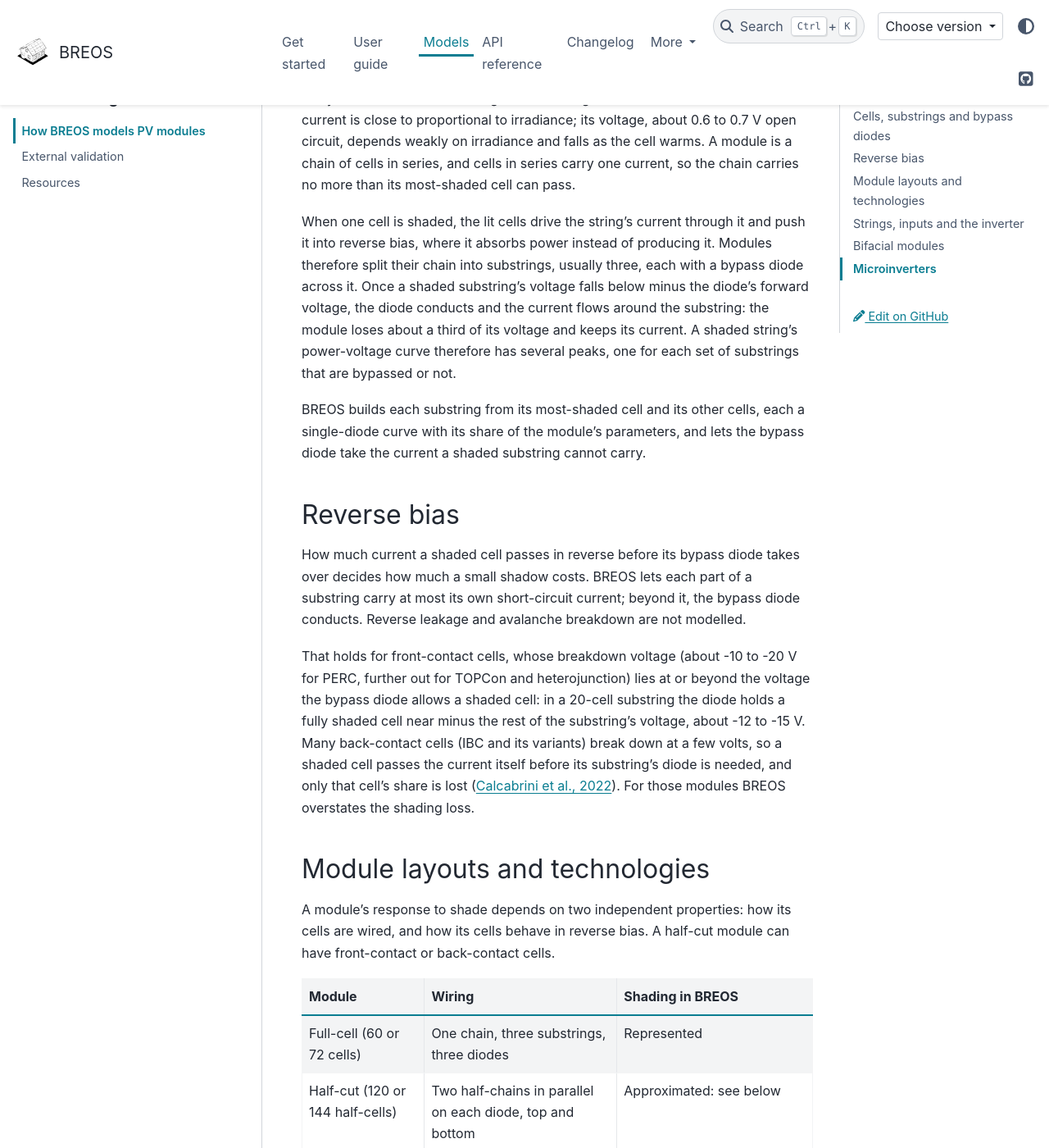
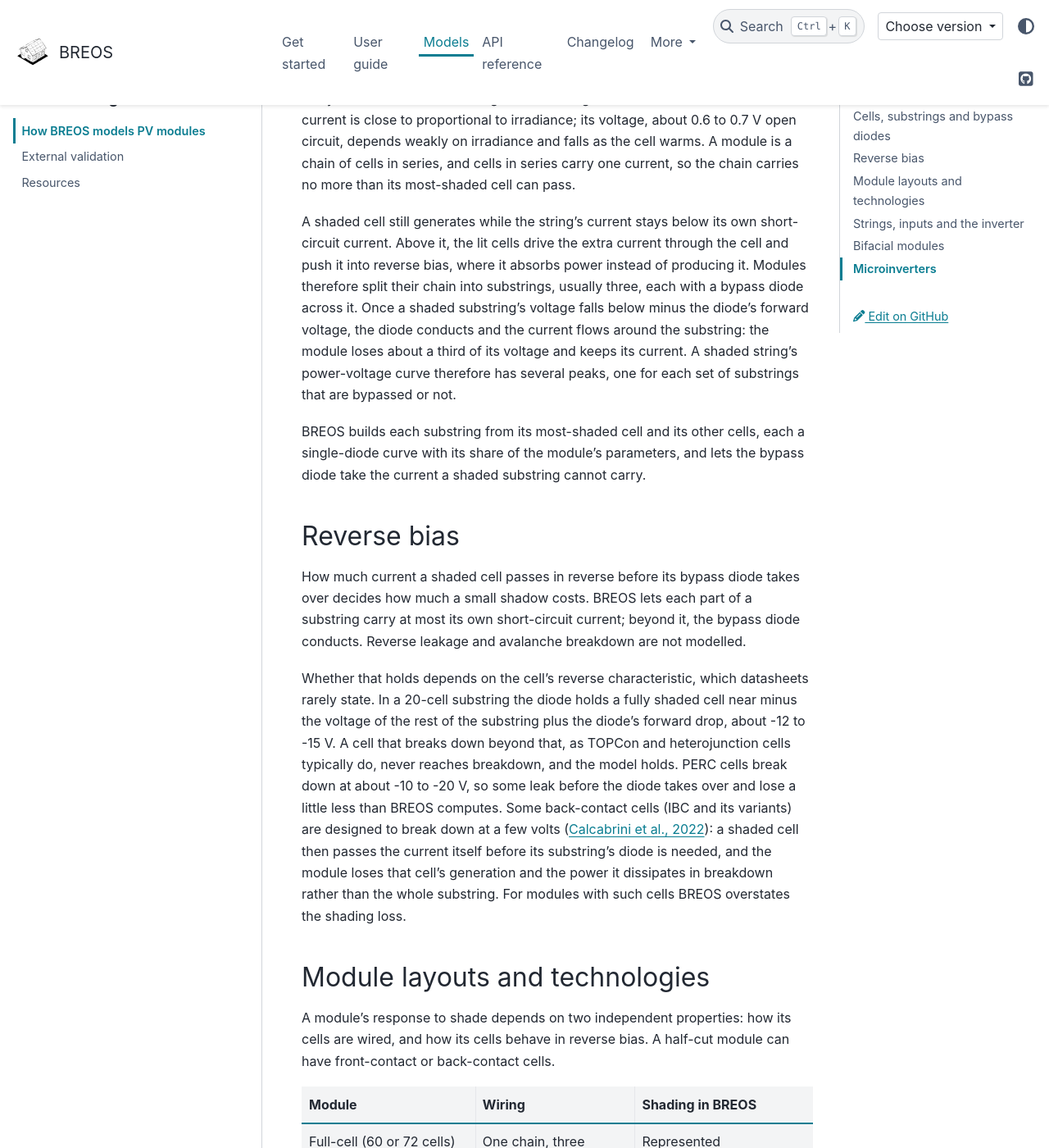
Before and after one commit to Str4vinci/breos, a Sphinx documentation site: the page built from docs/modeling/pv-modules.md, in a window 1280 px wide and 1400 px high, scrolled down 548 px. Shown: the whole window at 82% size. Built offline with Sphinx 7.4.7 and the PyData theme 0.15.4, drawn with Linux system fonts in a browser that asks for light colours; pages that are not in the unit, such as notebooks, are missing from menus; comment, search, counter and statistics services are not loaded; some of the changed text lies outside the part shown.

Commit message:
docs: correct the reverse-bias, half-cut and tracker statements
A shaded cell enters reverse bias only above its own short-circuit current;
whether no leakage holds depends on the cell's breakdown voltage, which
datasheets rarely state, and low-breakdown cells lose their generation plus
the power dissipated in breakdown. The clear half of a half-cut section
carries current at the section's voltage, not at its own maximum power point.
The parallel mismatch is measured before limits and clipping, and the peak
search can miss narrow peaks. ADR 0007 and 0008 now admit one microinverter
as one inverter with one-module strings, and the clamp includes the diode's
forward drop.

```diff
--- a/docs/modeling/pv-modules.md
+++ b/docs/modeling/pv-modules.md
@@ -19,8 +19,10 @@
 warms. A module is a chain of cells in series, and cells in series carry one
 current, so the chain carries no more than its most-shaded cell can pass.
 
-When one cell is shaded, the lit cells drive the string's current through it
-and push it into reverse bias, where it absorbs power instead of producing it.
+A shaded cell still generates while the string's current stays below its own
+short-circuit current. Above it, the lit cells drive the extra current through
+the cell and push it into reverse bias, where it absorbs power instead of
+producing it.
 Modules therefore split their chain into substrings, usually three, each with
 a bypass diode across it. Once a shaded substring's voltage falls below minus
 the diode's forward voltage, the diode conducts and the current flows around
@@ -39,16 +41,19 @@
 carry at most its own short-circuit current; beyond it, the bypass diode
 conducts. Reverse leakage and avalanche breakdown are not modelled.
 
-That holds for front-contact cells, whose breakdown voltage (about -10 to
--20 V for PERC, further out for TOPCon and heterojunction) lies at or beyond
-the voltage the bypass diode allows a shaded cell: in a 20-cell substring the
-diode holds a fully shaded cell near minus the rest of the substring's
-voltage, about -12 to -15 V. Many
-back-contact cells (IBC and its variants) break down at a few volts, so a
-shaded cell passes the current itself before its substring's diode is needed,
-and only that cell's share is lost
-([Calcabrini et al., 2022](https://doi.org/10.1016/j.xcrp.2022.101155)). For
-those modules BREOS overstates the shading loss.
+Whether that holds depends on the cell's reverse characteristic, which
+datasheets rarely state. In a 20-cell substring the diode holds a fully shaded
+cell near minus the voltage of the rest of the substring plus the diode's
+forward drop, about -12 to -15 V. A cell that breaks down beyond that, as
+TOPCon and heterojunction cells typically do, never reaches breakdown, and the
+model holds. PERC cells break down at about -10 to -20 V, so some leak before
+the diode takes over and lose a little less than BREOS computes. Some
+back-contact cells (IBC and its variants) are designed to break down at a few
+volts ([Calcabrini et al., 2022](https://doi.org/10.1016/j.xcrp.2022.101155)):
+a shaded cell then passes the current itself before its substring's diode is
+needed, and the module loses that cell's generation and the power it
+dissipates in breakdown rather than the whole substring. For modules with such
+cells BREOS overstates the shading loss.
 
 ## Module layouts and technologies
 
@@ -60,7 +65,7 @@
 |---|---|---|
 | Full-cell (60 or 72 cells) | One chain, three substrings, three diodes | Represented |
 | Half-cut (120 or 144 half-cells) | Two half-chains in parallel on each diode, top and bottom | Approximated: see below |
-| Back-contact (IBC and variants) | Either of the above | Represented as front-contact cells; losses overstated |
+| Back-contact with low breakdown voltage (some IBC and variants) | Either of the above | Represented as cells without breakdown; losses overstated |
 | Shingled | Cell strips overlapped into parallel strip-strings | Not represented |
 | Thin film (CdTe, CIGS) | Long narrow cells across the module, few or no diodes | Not represented |
 
@@ -69,9 +74,9 @@
 cells. That reproduces the substring's current limit but behaves as if each
 top half-cell were wired in parallel with its bottom partner, which real
 modules are not. When the shadow covers the bottom half only, as row-to-row
-shade does on modules mounted in portrait, the real top half keeps producing
-at its own maximum power point while the shaded bottom half carries what it
-can, and the module delivers less than BREOS computes. In a test against a
+shade does on modules mounted in portrait, the real top half keeps carrying
+its current at the section's voltage while the shaded bottom half contributes
+little, and the module delivers less than BREOS computes. In a test against a
 cell-level model of a 144 half-cell module, with one to six bottom rows
 shaded, BREOS overstated module power by 12 to 15 % when every substring was
 shaded and by 6 to 7 % when one was. With half the module shaded the
@@ -99,13 +104,17 @@
 their own maximum power point at the shared voltage; the
 `parallel_mismatch` stage of the
 [PV loss waterfall](../getting-started/interpreting-results.md#pv-loss-waterfall)
-reports that loss, which a separate input for each string would avoid.
+reports that loss before the input's limits and the inverter's clipping. A
+separate input for each string would avoid it, though where a limit or the
+clipping binds anyway the energy gained is smaller.
 
 Under shade, the curve has several peaks. Trackers that climb towards the
 nearest peak can stop on a lower one; inverters that sweep the whole curve
 every few minutes find the highest. BREOS assumes the highest peak inside the
 window on every step: hourly and 15-minute steps cannot resolve what a tracker
-does between sweeps.
+does between sweeps. Its search refines the best few peaks of each curve, so a
+curve with more peaks, or a very narrow one, can still have its highest peak
+missed.
 
 String-level energy models one inverter. The PVWatts `mismatch` loss still
 applies, for differences between modules of one model, which a model of
```
Also changed, not shown: CHANGELOG.md (+7 -6 lines), design/adr/0007-string-topology-and-electrical-checks.md (+3 -1 lines), design/adr/0008-shading-input.md (+7 -2 lines).
